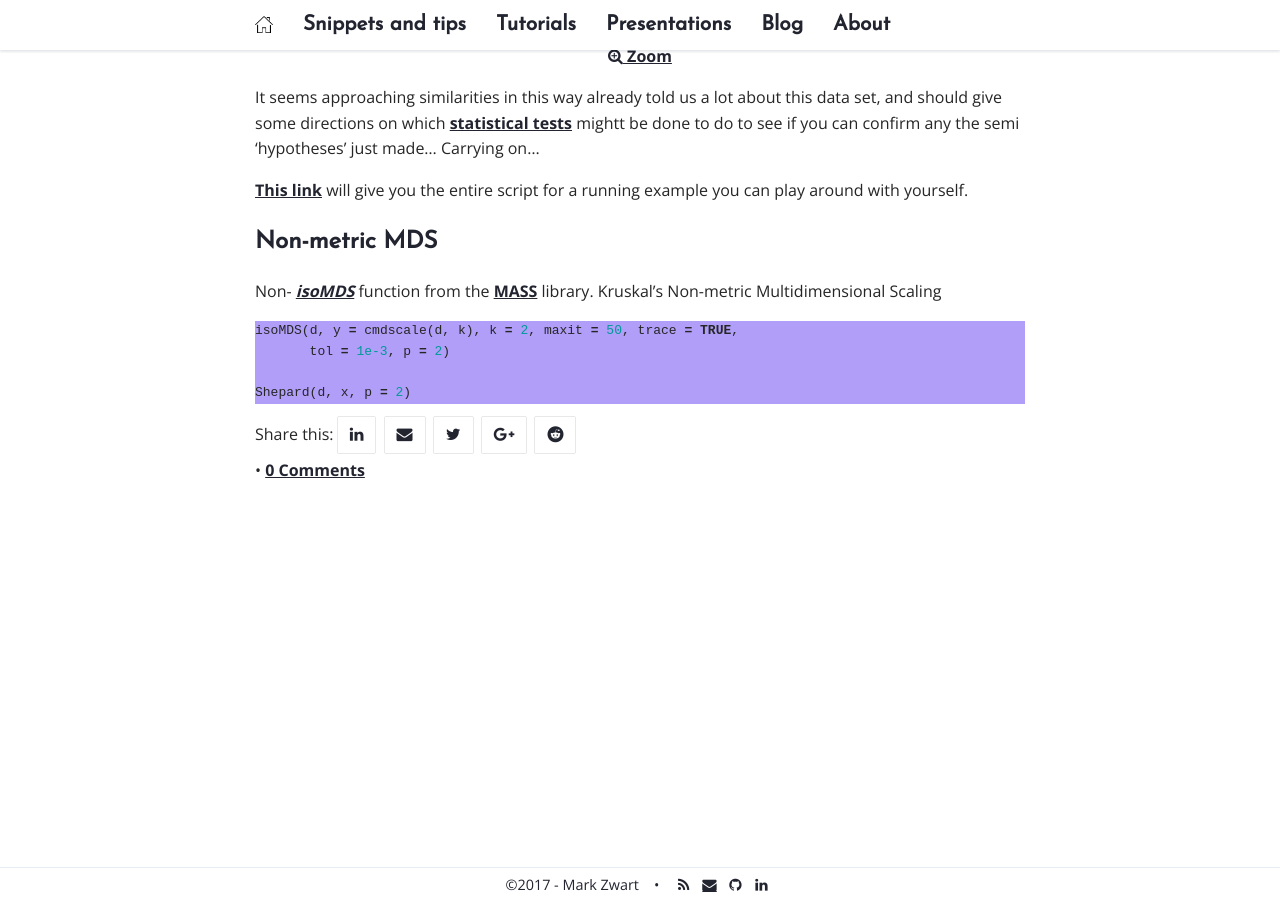
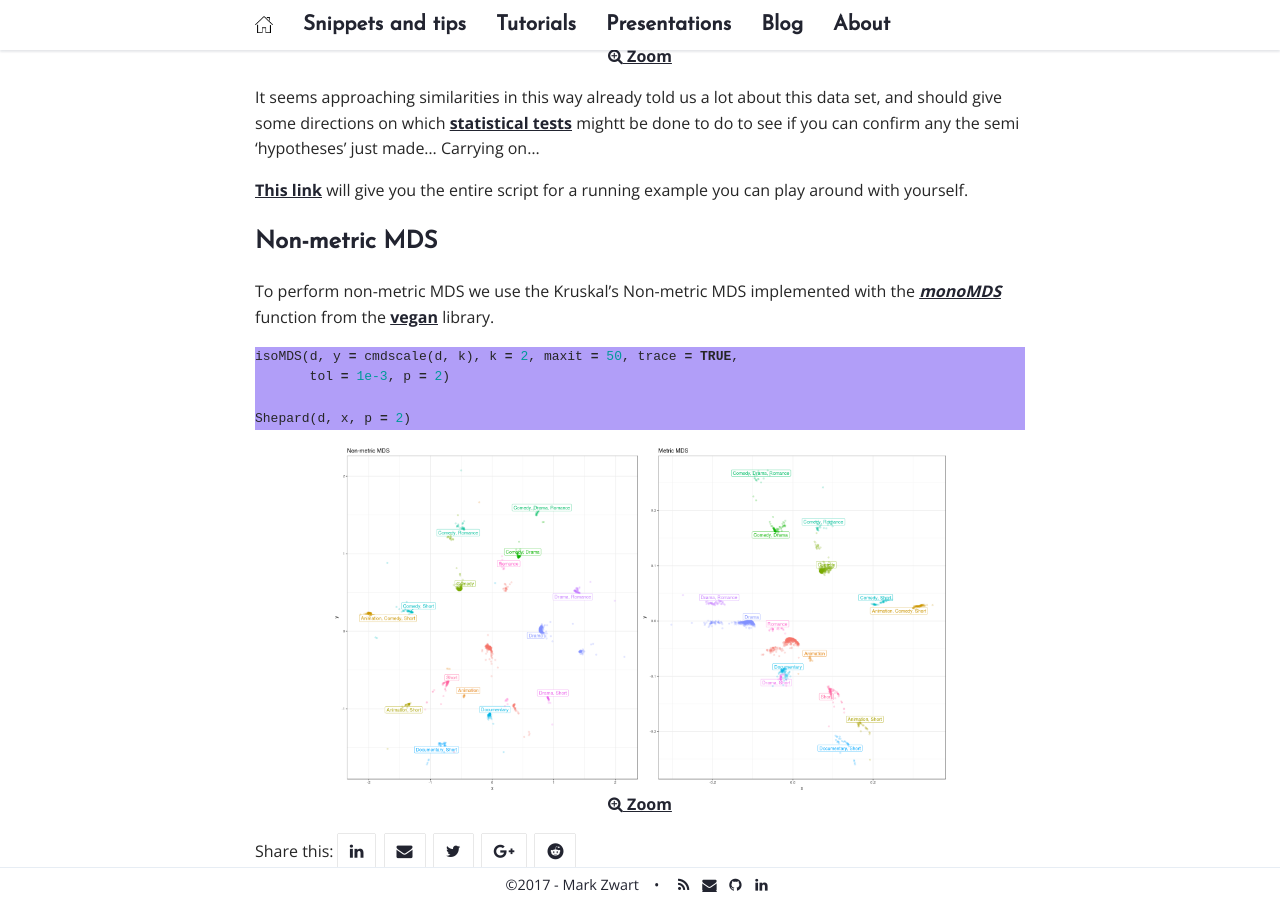
Before and after one commit to mark-me/mark-me.github.io, a Jekyll site: the page built from _pages/tutorials/mds/mds.md, in a window 1280 px wide and 900 px high, scrolled down 3556 px. Built offline with Jekyll 4.4.1, drawn with Linux system fonts in a browser that asks for light colours; nearby versions of some CDN libraries; comment, search, counter and statistics services are not loaded.

Commit message:
Update mds.md

````diff
--- a/_pages/tutorials/mds/mds.md
+++ b/_pages/tutorials/mds/mds.md
@@ -88,10 +88,16 @@ It seems approaching similarities in this way already told us a lot about this d
 
 ## Non-metric MDS
 
-Non- _[isoMDS](https://stat.ethz.ch/R-manual/R-devel/library/MASS/html/isoMDS.html)_ function from the [MASS](https://cran.r-project.org/web/packages/MASS/index.html) library. Kruskal's Non-metric Multidimensional Scaling
+To perform non-metric MDS we use the Kruskal's Non-metric MDS implemented with the _[monoMDS](https://stat.ethz.ch/R-manual/R-devel/library/MASS/html/isoMDS.html)_ function from the [vegan](https://www.rdocumentation.org/packages/vegan) library.
 ```r
 isoMDS(d, y = cmdscale(d, k), k = 2, maxit = 50, trace = TRUE,
        tol = 1e-3, p = 2)
 
 Shepard(d, x, p = 2)
 ```
+
+{:refdef: style="text-align: center;"}
+<a href="/_pages/tutorials/mds/mds-metric-vs-nonmetric.png" target="_blank">
+<img src="/_pages/tutorials/mds/mds-metric-vs-nonmetric.png" alt="Metric versus non-metric MDS" align="center" width="80%" height="80%"/><br>
+<i class='fa fa-search-plus '></i> Zoom</a>
+{: refdef}
````
